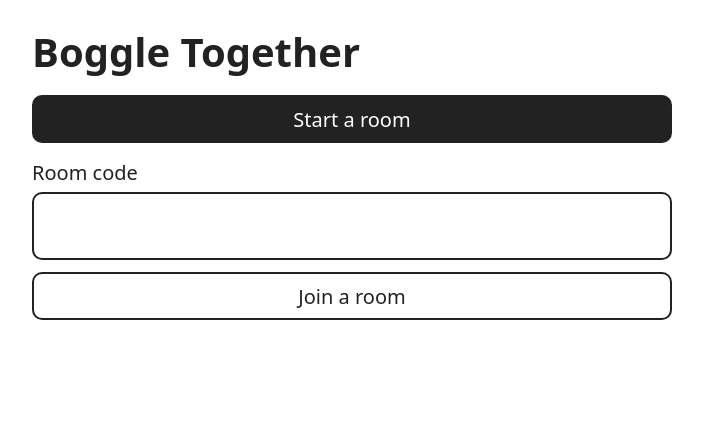
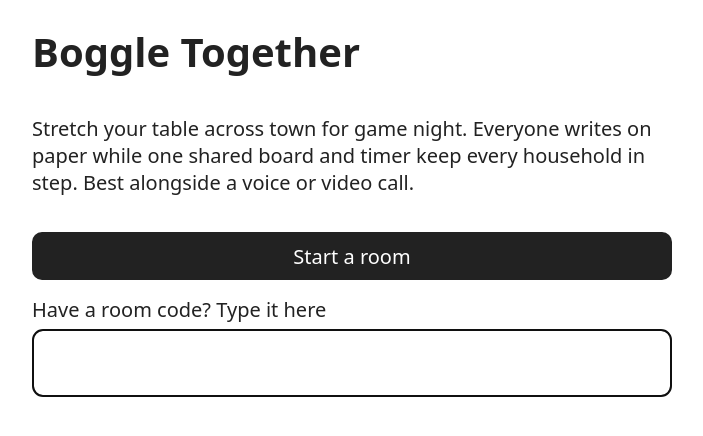
Before and after one commit to clates/boggle-together, a React (Vite) app: page / in a window 1280 px wide. Shown: the top 436 px of the page, without its empty margins (288-991 px from the left). Built offline with nearby package versions, Linux system fonts and the light colour scheme; no server answers.

Commit message:
feat(home): one code field that jumps straight into the room
Typing or pasting a complete code navigates at once; an unknown word
close to a real one offers 'Did you mean ...?'. Adds a short line on
what the app is for.

```diff
--- /dev/null
+++ b/src/components/CodeField.tsx
@@ -0,0 +1,106 @@
+import { useEffect, useId, useLayoutEffect, useRef, useState, type ChangeEvent, type FormEvent } from 'react'
+import { editCode, isComplete, isKnownWord, normalizeCode, suggestWord } from '../lib/roomCode'
+
+const FORMAT_HINT = 'Room codes are a word and four numbers, like PECAN-2654.'
+
+/**
+ * The one room-code input. Normalizes as you type (PECAN-2654) and calls onGo as soon as the code is
+ * complete, once per code. An unknown word close to a real one asks "Did you mean ...?" instead.
+ */
+export default function CodeField({
+  label,
+  initial = '',
+  onGo,
+  autoFocus = false,
+}: {
+  label: string
+  initial?: string
+  onGo: (code: string) => void
+  autoFocus?: boolean
+}) {
+  const [value, setValue] = useState(() => normalizeCode(initial))
+  const [hint, setHint] = useState<string | null>(null)
+  const inputRef = useRef<HTMLInputElement>(null)
+  const caretRef = useRef<number | null>(null)
+  const goneRef = useRef<string | null>(null)
+  const hintId = useId()
+
+  const word = value.split('-')[0]
+  const suggestion = isComplete(value) && !isKnownWord(word) ? suggestWord(word) : null
+  const target = suggestion ? `${suggestion}-${value.split('-')[1]}` : value
+
+  useLayoutEffect(() => {
+    const el = inputRef.current
+    if (el && caretRef.current !== null && document.activeElement === el) el.setSelectionRange(caretRef.current, caretRef.current)
+    caretRef.current = null
+  }, [value])
+
+  useEffect(() => {
+    if (autoFocus) inputRef.current?.focus()
+  }, [autoFocus])
+
+  function go(code: string) {
+    if (goneRef.current === code) return
+    goneRef.current = code
+    onGo(code)
+  }
+
+  function change(e: ChangeEvent<HTMLInputElement>) {
+    const raw = e.target.value
+    const inputType = (e.nativeEvent as InputEvent).inputType ?? ''
+    const next = editCode(value, raw, e.target.selectionStart ?? raw.length, inputType)
+    caretRef.current = next.caret
+    // React skips the re-render when the value is unchanged; put back what the browser changed.
+    if (next.value === value) {
+      e.target.value = value
+      e.target.setSelectionRange(next.caret, next.caret)
+    }
+    setValue(next.value)
+    setHint(next.value === '' && /\d/.test(raw) ? 'Start with the word, then the four numbers.' : null)
+    if (isComplete(next.value)) {
+      const w = next.value.split('-')[0]
+      if (isKnownWord(w) || !suggestWord(w)) go(next.value)
+    }
+  }
+
+  function submit(e: FormEvent) {
+    e.preventDefault()
+    if (isComplete(value)) go(target)
+    else setHint(FORMAT_HINT)
+  }
+
+  function accept() {
+    setValue(target)
+    go(target)
+  }
+
+  return (
+    <form className="code-form" onSubmit={submit}>
+      <label>
+        {label}
+        <input
+          ref={inputRef}
+          className="code-input"
+          type="text"
+          value={value}
+          onChange={change}
+          autoCapitalize="characters"
+          autoCorrect="off"
+          autoComplete="off"
+          spellCheck={false}
+          enterKeyHint="go"
+          aria-describedby={hintId}
+        />
+      </label>
+      <div id={hintId} aria-live="polite" className="code-help">
+        {suggestion ? (
+          <button type="button" className="suggestion" onClick={accept}>
+            Did you mean {suggestion}?
+          </button>
+        ) : hint ? (
+          <p className="muted">{hint}</p>
+        ) : null}
+      </div>
+    </form>
+  )
+}
--- a/src/pages/Home.tsx
+++ b/src/pages/Home.tsx
@@ -1,12 +1,22 @@
-import { useState, type FormEvent } from 'react'
+import { useState } from 'react'
 import { useNavigate } from 'react-router-dom'
+import CodeField from '../components/CodeField'
 import { ensureSession, supabase } from '../lib/supabase'
+
+// Focus the code field on tablets and laptops; on phones a keyboard popping up would hide the page.
+const wideScreen = () => {
+  try {
+    return window.matchMedia('(min-width: 600px)').matches
+  } catch {
+    return false
+  }
+}
 
 export default function Home() {
   const navigate = useNavigate()
-  const [code, setCode] = useState('')
   const [error, setError] = useState<string | null>(null)
   const [busy, setBusy] = useState(false)
+  const [autoFocus] = useState(wideScreen)
 
   async function start() {
     setError(null)
@@ -23,30 +33,18 @@ export default function Home() {
     }
   }
 
-  function join(e: FormEvent) {
-    e.preventDefault()
-    const c = code.trim().toUpperCase()
-    if (!c) {
-      setError('Enter a room code')
-      return
-    }
-    navigate(`/r/${c}`)
-  }
-
   return (
     <main>
       <h1>Boggle Together</h1>
+      <p className="intro" data-testid="home-intro">
+        Stretch your table across town for game night. Everyone writes on paper while one shared board and timer keep
+        every household in step. Best alongside a voice or video call.
+      </p>
       <button type="button" className="primary" onClick={start} disabled={busy}>
         Start a room
       </button>
-      <form onSubmit={join}>
-        <label>
-          Room code
-          <input value={code} onChange={(e) => setCode(e.target.value)} autoCapitalize="characters" autoComplete="off" />
-        </label>
-        <button type="submit">Join a room</button>
-      </form>
       {error && <p role="alert" className="error">{error}</p>}
+      <CodeField label="Have a room code? Type it here" onGo={(code) => navigate(`/r/${code}`)} autoFocus={autoFocus} />
     </main>
   )
 }
```
Also changed, not shown: 2 other files (tests, documents, lock files or other folders).
